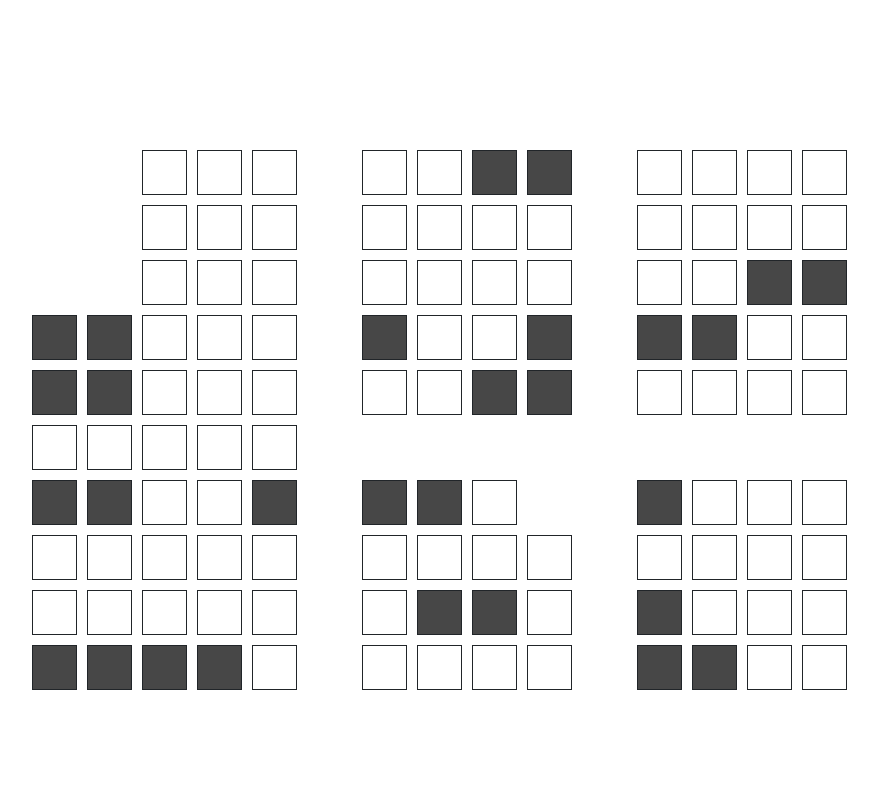
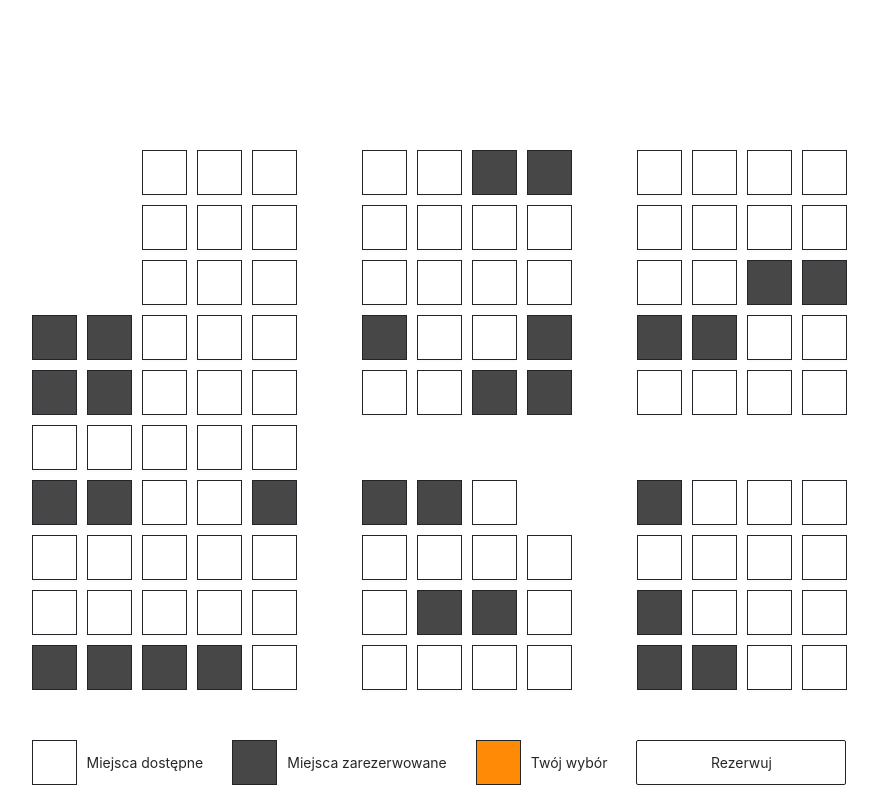
Before and after one commit to DawidKopys/seat-reservation-system, a React (Create React App) app: page / in a window 1280 px wide. Both pictures are taken after a click on the button "Wybierz miejsca". Shown: the whole page, without its empty margins (201-1079 px from the left). Built offline with nearby package versions, Linux system fonts and the light colour scheme; the HTML template or start-up script is replaced by a standard one.

Commit message:
Finish Page2 layout

```diff
--- a/src/App.css
+++ b/src/App.css
@@ -1 +1,6 @@
 @import '~antd/dist/antd.css';
+
+.ant-btn,
+.ant-input-number {
+  border-color: #212529;
+}
--- a/src/components/Page2/Page2.css
+++ b/src/components/Page2/Page2.css
@@ -1,32 +1,63 @@
-.seats {
+.seats-choice-container {
   width: 815px; /* 55px * 15 cols */
-  /* height: 550px;  55px * 10 rows */
   margin: 0 auto;
   padding-top: 150px;
+}
+
+/* Seat Buttons */
+.seat-btn {
+  background-color: transparent;
+  border: 1px solid #212529;
+  border-radius: 0;
+}
+
+.seat-btn--reserved {
+  background-color: #474747 !important;
+  border: 1px solid #212529 !important;
+}
+
+.seat-btn--chosen {
+  background-color: #ff8a05;
+}
+
+/* .btn:not(:disabled) {
+  cursor: pointer;
+} */
+
+/*** Seats section ***/
+.seats {
   display: grid;
   grid-template-columns: repeat(15, 45px);
   grid-template-rows: repeat(10, 45px);
   gap: 10px;
 }
 
-.positioned {
-  grid-row: 2;
-  grid-column: 4;
+.seats__seat-btn {
+  height: 100%;
 }
 
-.btn:not(:disabled) {
-  cursor: pointer;
+/*** Legend section ***/
+.seats-choice-container__legend {
+  margin-top: 50px;
 }
 
-.seats__seat-btn {
-  background-color: transparent;
-  border: 1px solid #212529;
+.legend__seat-btn {
+  height: 45px;
+  width: 45px;
+  margin-right: 10px;
 }
 
-.seats__seat-btn:disabled {
-  background-color: #474747;
+.legend__item {
+  display: flex;
+  align-items: center;
 }
 
-.seats__seat-btn--chosen {
-  background-color: #ff8a05;
+.legend {
+  display: flex;
+  justify-content: space-between;
 }
+
+.legend__confirmation-btn {
+  width: 210px;
+  height: 45px;
+}
--- a/src/components/Page2/Page2.js
+++ b/src/components/Page2/Page2.js
@@ -6,6 +6,7 @@ import { Button } from 'antd';
 
 const Page2 = (props) => {
   return (
+    <div className='seats-choice-container'>
       <div className='seats'>
         {seats.map((seat) => {
           const {
@@ -13,17 +14,38 @@ const Page2 = (props) => {
             cords: { x, y },
             reserved,
           } = seat;
-        const reservedClass = `${reserved ? 'seats__seat-btn--reserved' : ''}`;
+          const reservedClass = `${reserved ? 'seat-btn--reserved' : ''}`;
 
           return (
-          <button
-            className={`btn seats__seat-btn ${reservedClass}`}
+            <Button
+              htmlType='button'
+              className={`seat-btn seats__seat-btn ${reservedClass}`}
               key={id}
               disabled={reserved}
               style={{ gridRow: x + 1, gridColumn: y + 1 }}
-          ></button>
+            >
+              {' '}
+            </Button>
           );
         })}
+      </div>
+      <div className='legend seats-choice-container__legend'>
+        <div className='legend__item'>
+          <div className={`seat-btn legend__seat-btn`} />
+          Miejsca dostępne
+        </div>
+        <div className='legend__item'>
+          <div className={`seat-btn legend__seat-btn seat-btn--reserved`} />
+          Miejsca zarezerwowane
+        </div>
+        <div className='legend__item'>
+          <div className={`seat-btn legend__seat-btn seat-btn--chosen`} />
+          Twój wybór
+        </div>
+        <Button htmlType='button' className='legend__confirmation-btn'>
+          Rezerwuj
+        </Button>
+      </div>
     </div>
   );
 };
```
Lines whose indentation alone changed are shown as unchanged.
